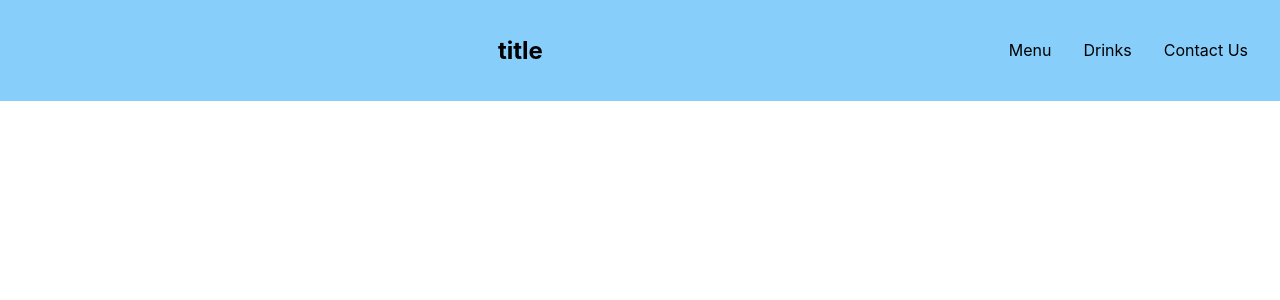
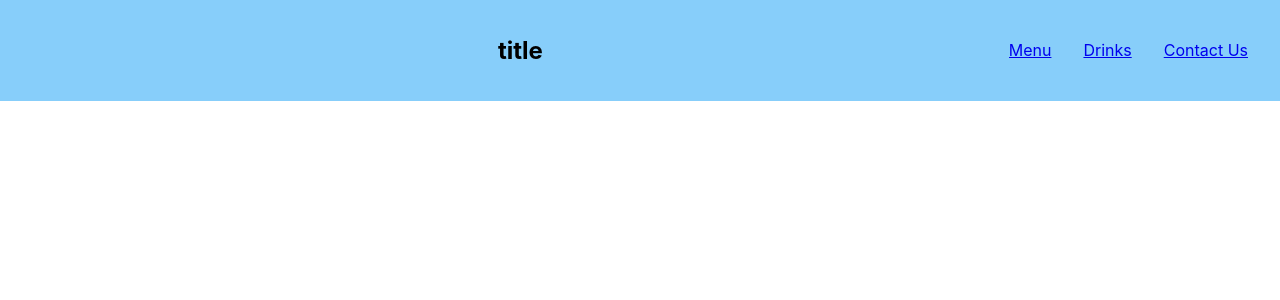
Before and after one commit to alexistorosina1/restaurant-layout, a React (Create React App) app: page / in a window 1280 px wide. Shown: the top 300 px of the page. Built offline with nearby package versions, Linux system fonts and the light colour scheme.

Commit message:
added links to navbar

```diff
--- a/src/Components/Navbar.jsx
+++ b/src/Components/Navbar.jsx
@@ -5,9 +5,9 @@ export default function Navbar(){
                 <img />
                 <h1>title</h1>
                 <ul>
-                    <li>Menu</li>
-                    <li>Drinks</li>
-                    <li>Contact Us</li>
+                    <li><a href="/menu">Menu</a></li>
+                    <li><a href="/drinks">Drinks</a></li>
+                    <li><a href="/contact">Contact Us</a></li>
                 </ul>
             </nav>
         </header>
```
